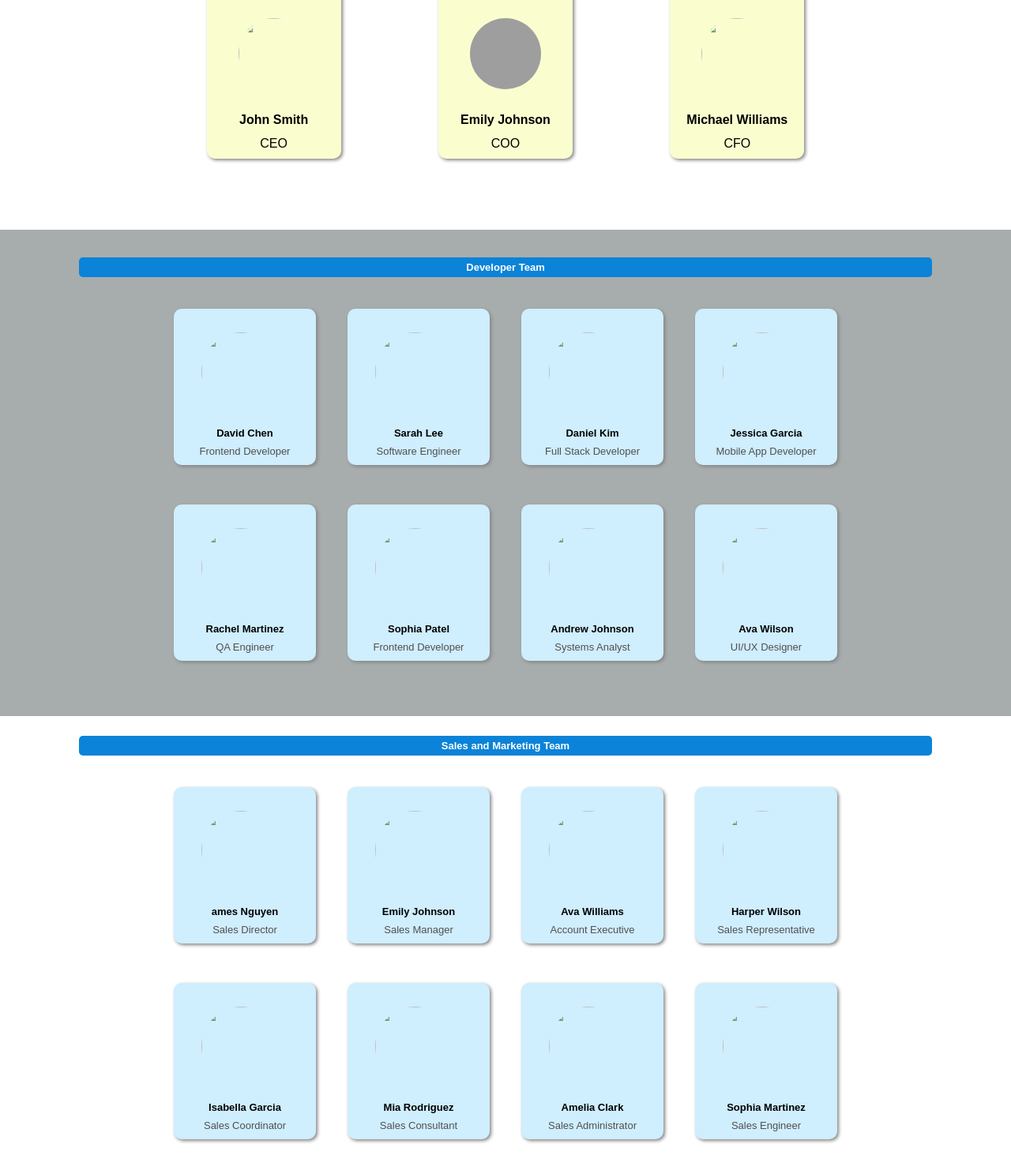
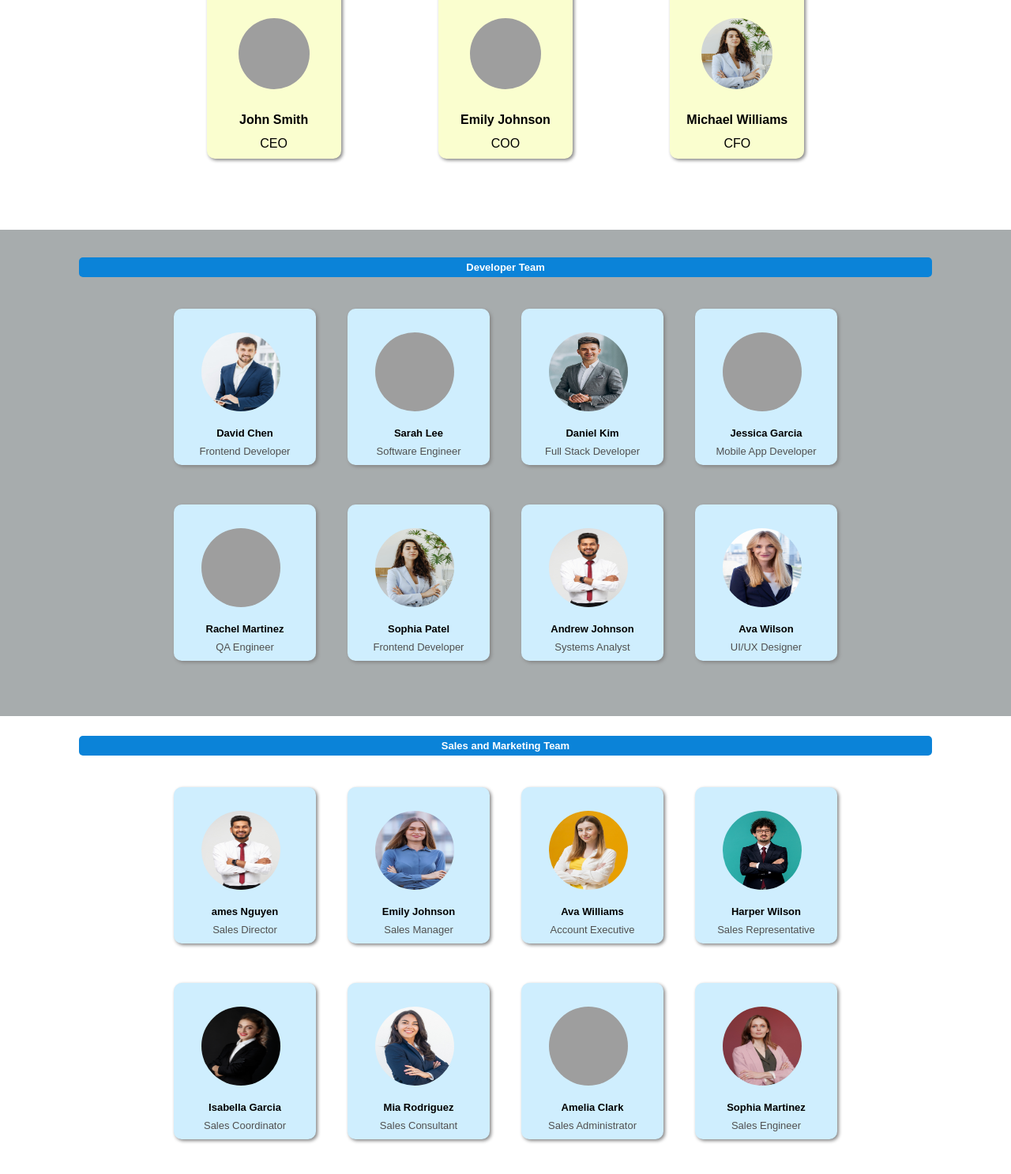
Before and after one commit to nikhil8985/web-dev-task1, a plain HTML site: page index.html in a window 1280 px wide. Shown: the part 177-1664 px from the top of the page at 79% size. Drawn offline with Linux system fonts and the light colour scheme; the site is published under a folder, as on GitHub Pages, so addresses that start at the root find nothing.

Commit message:
Add files via upload

```diff
--- a/index.html
+++ b/index.html
@@ -17,7 +17,7 @@
           <div class="col col-section1">
             <img
               class="img-section1"
-              src="/images/management team/management1.jpg"
+              src="./images/management team/management1.jpg"
               alt=""
             />
             <p class="name-section1">John Smith</p>
@@ -35,7 +35,7 @@
           <div class="col col-section1">
             <img
               class="img-section1"
-              src="/images/management team/management3.jpg"
+              src="./images/management team/management3.jpg"
               alt=""
             />
             <p class="name-section1">Michael Williams</p>
@@ -51,7 +51,7 @@
           <div class="col col-section2">
             <img
               class="img-section2"
-              src="/images/developer team/developer1.jpg"
+              src="./images/developer team/developer1.jpg"
               alt=""
             />
             <p class="name-section2">David Chen</p>
@@ -60,7 +60,7 @@
           <div class="col col-section2">
             <img
               class="img-section2"
-              src="/images/developer team/developer2.jpg"
+              src="./images/developer team/developer2.jpg"
               alt=""
             />
             <p class="name-section2">Sarah Lee</p>
@@ -69,7 +69,7 @@
           <div class="col col-section2">
             <img
               class="img-section2"
-              src="/images/developer team/developer3.jpg"
+              src="./images/developer team/developer3.jpg"
               alt=""
             />
             <p class="name-section2">Daniel Kim</p>
@@ -78,7 +78,7 @@
           <div class="col col-section2">
             <img
               class="img-section2"
-              src="/images/developer team/developer4.jpg"
+              src="./images/developer team/developer4.jpg"
               alt=""
             />
             <p class="name-section2">Jessica Garcia</p>
@@ -89,7 +89,7 @@
           <div class="col col-section2">
             <img
               class="img-section2"
-              src="/images/developer team/developer5.jpg"
+              src="./images/developer team/developer5.jpg"
               alt=""
             />
             <p class="name-section2">Rachel Martinez</p>
@@ -98,7 +98,7 @@
           <div class="col col-section2">
             <img
               class="img-section2"
-              src="/images/developer team/developer6.jpg"
+              src="./images/developer team/developer6.jpg"
               alt=""
             />
             <p class="name-section2">Sophia Patel</p>
@@ -107,7 +107,7 @@
           <div class="col col-section2">
             <img
               class="img-section2"
-              src="/images/developer team/developer7.jpg"
+              src="./images/developer team/developer7.jpg"
               alt=""
             />
             <p class="name-section2">Andrew Johnson</p>
@@ -116,7 +116,7 @@
           <div class="col col-section2">
             <img
               class="img-section2"
-              src="/images/developer team/developer8.jpg"
+              src="./images/developer team/developer8.jpg"
               alt=""
             />
             <p class="name-section2">Ava Wilson</p>
@@ -132,7 +132,7 @@
           <div class="col col-section3">
             <img
               class="img-section3"
-              src="/images/sales team/sales1.jpg"
+              src="./images/sales team/sales1.jpg"
               alt=""
             />
             <p class="name-section3">ames Nguyen</p>
@@ -141,7 +141,7 @@
           <div class="col col-section3">
             <img
               class="img-section3"
-              src="/images/sales team/sales2.jpg"
+              src="./images/sales team/sales2.jpg"
               alt=""
             />
             <p class="name-section3">Emily Johnson</p>
@@ -150,7 +150,7 @@
           <div class="col col-section3">
             <img
               class="img-section3"
-              src="/images/sales team/sales3.jpg"
+              src="./images/sales team/sales3.jpg"
               alt=""
             />
             <p class="name-section3">Ava Williams</p>
@@ -159,7 +159,7 @@
           <div class="col col-section3">
             <img
               class="img-section3"
-              src="/images/sales team/sales4.jpg"
+              src="./images/sales team/sales4.jpg"
               alt=""
             />
             <p class="name-section3">Harper Wilson</p>
@@ -170,7 +170,7 @@
           <div class="col col-section3">
             <img
               class="img-section3"
-              src="/images/sales team/sales5.jpg"
+              src="./images/sales team/sales5.jpg"
               alt=""
             />
             <p class="name-section3">Isabella Garcia</p>
@@ -179,7 +179,7 @@
           <div class="col col-section3">
             <img
               class="img-section3"
-              src="/images/sales team/sales6.jpg"
+              src="./images/sales team/sales6.jpg"
               alt=""
             />
             <p class="name-section3">Mia Rodriguez</p>
@@ -188,7 +188,7 @@
           <div class="col col-section3">
             <img
               class="img-section3"
-              src="/images/sales team/sales7.jpg"
+              src="./images/sales team/sales7.jpg"
               alt=""
             />
             <p class="name-section3">Amelia Clark</p>
@@ -197,7 +197,7 @@
           <div class="col col-section3">
             <img
               class="img-section3"
-              src="/images/sales team/sales8.png"
+              src="./images/sales team/sales8.png"
               alt=""
             />
             <p class="name-section3">Sophia Martinez</p>
```
